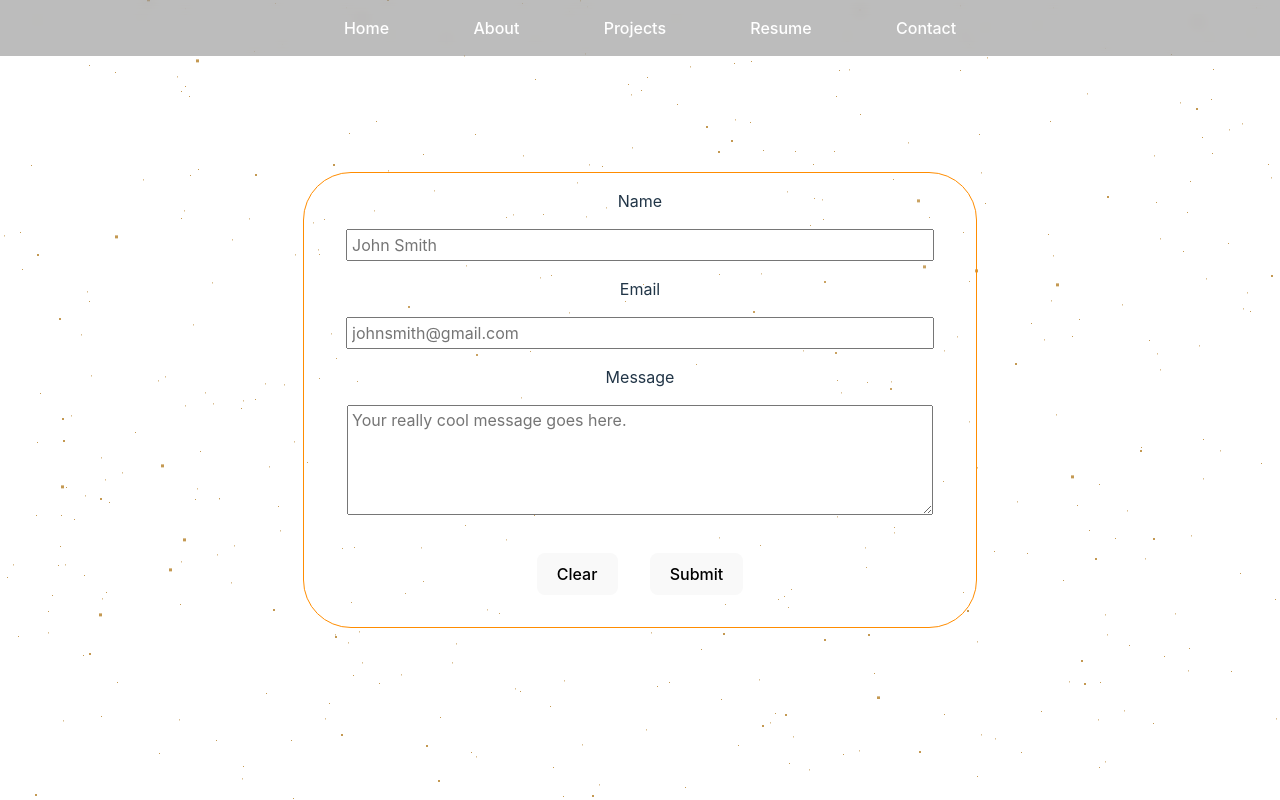
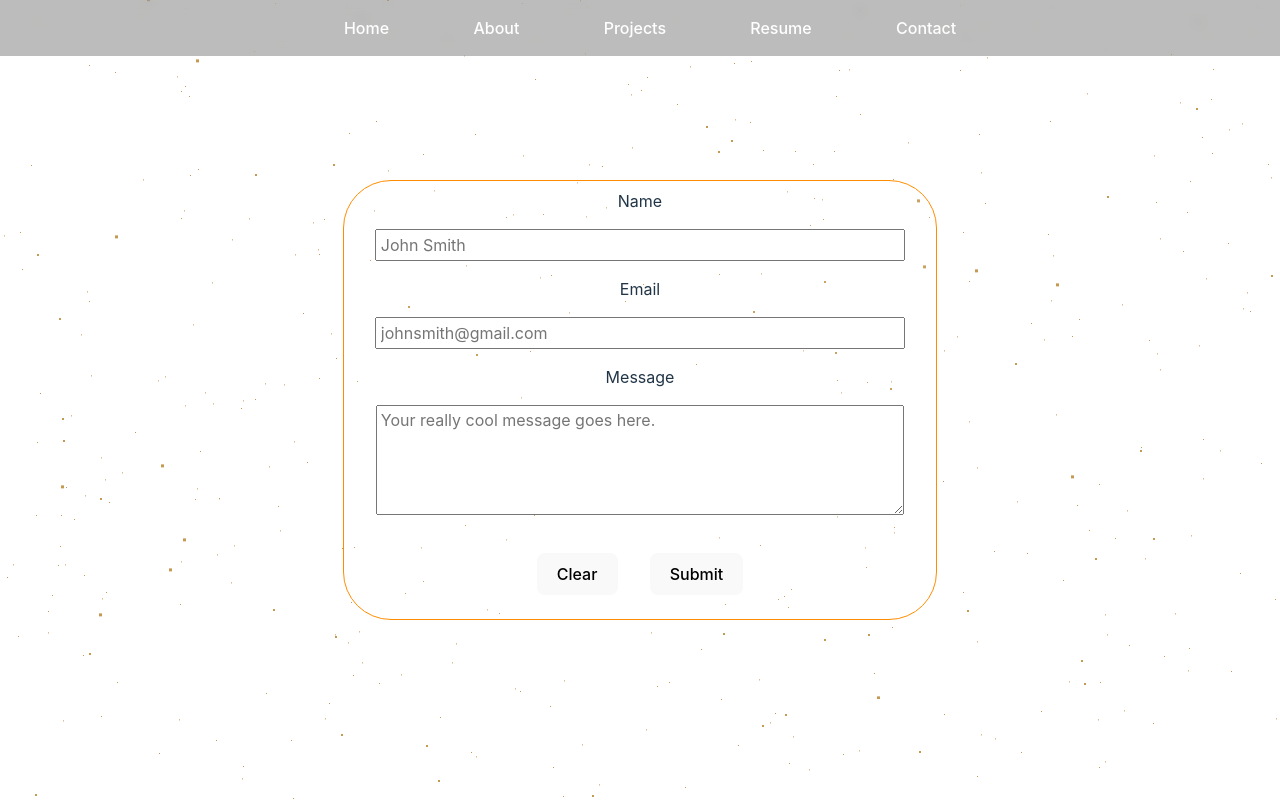
Before and after one commit to vworo/Portfolio, a Vue app: page /contact in a window 1280 px wide. Built offline with nearby package versions, Linux system fonts and the light colour scheme; some icons are missing.

Commit message:
Embedded resume, styling

```diff
--- a/src/views/Contact.vue
+++ b/src/views/Contact.vue
@@ -44,10 +44,11 @@
     form {
         background-color: rgba(255, 255, 255, 0.1);
         padding: 1em;
-        border: solid 1px;
+        border: solid 1px darkorange;
         border-radius: 3em;
-        border-color: darkorange;
-        width: 50vw;
+        width: 50%;
+        margin: 0 auto;
+        padding: 0.5em;
     }
 
     label {
--- a/src/views/Home.vue
+++ b/src/views/Home.vue
@@ -12,7 +12,7 @@
 
 <style scoped>
     img {
-        width: 75%;
+        width: 40%;
     }
 
     h2 {
--- a/src/views/Resume.vue
+++ b/src/views/Resume.vue
@@ -3,9 +3,12 @@
 </script>
 
 <template>
-    <h2>Resume Page coming soon.</h2>
+    <embed src="/src/assets/Resume - LinkedIn.pdf" type="application/pdf" width="100%" height="760px">
 </template>
 
 <style scoped>
-
+    embed {
+        border-radius: 2em;
+        border: 1px solid darkorange;
+    }
 </style>
```
Also changed, not shown: src/style.css, 2 other files (tests, documents, lock files or other folders).
